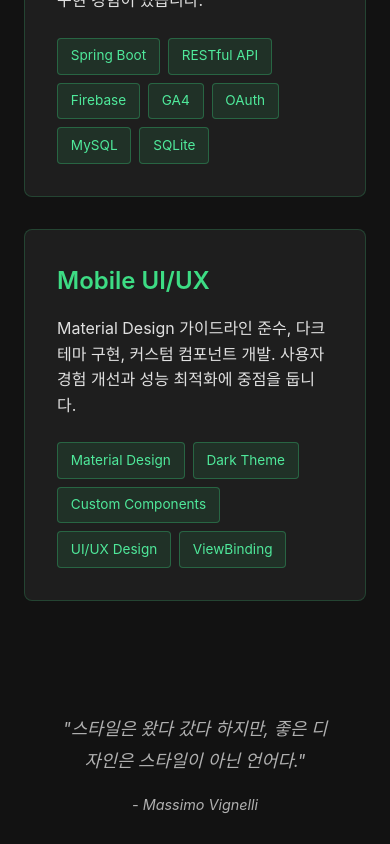
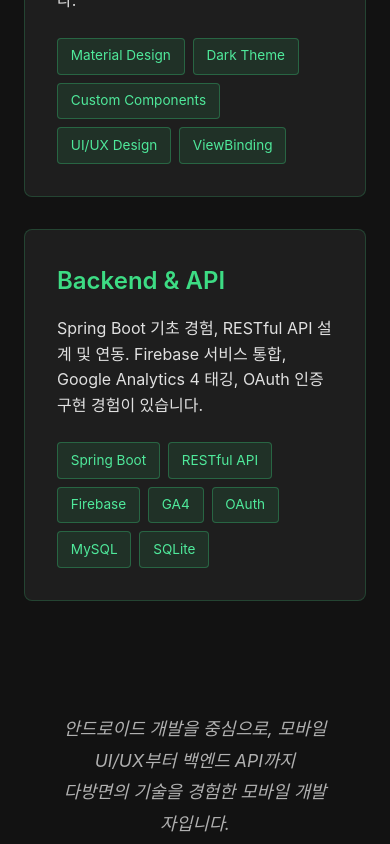
Before and after one commit to janghos/resume_site, a React (Create React App) app: page / in a window 390 px wide. Shown: the part 3620-4464 px from the top of the page. Built offline with nearby package versions, Linux system fonts and the light colour scheme; no server answers.

Commit message:
[feat] Expertise 섹션 개선
- Android Development, Mobile UI/UX, Backend & API 순서 변경
- 멘트를 다방면 경험한 모바일 개발자로 변경
- 안드로이드 개발 중심의 전문성 강조

```diff
--- a/src/components/Expertise.js
+++ b/src/components/Expertise.js
@@ -9,14 +9,14 @@ const Expertise = () => {
       skills: ['Kotlin', 'Java', 'Coroutine', 'Jetpack Compose', 'MVVM', 'Retrofit2', 'Room', 'SQLite']
     },
     {
+      title: 'Mobile UI/UX',
+      description: 'Material Design 가이드라인 준수, 다크 테마 구현, 커스텀 컴포넌트 개발. 사용자 경험 개선과 성능 최적화에 중점을 둡니다.',
+      skills: ['Material Design', 'Dark Theme', 'Custom Components', 'UI/UX Design', 'ViewBinding']
+    },
+    {
       title: 'Backend & API',
       description: 'Spring Boot 기초 경험, RESTful API 설계 및 연동. Firebase 서비스 통합, Google Analytics 4 태깅, OAuth 인증 구현 경험이 있습니다.',
       skills: ['Spring Boot', 'RESTful API', 'Firebase', 'GA4', 'OAuth', 'MySQL', 'SQLite']
-    },
-    {
-      title: 'Mobile UI/UX',
-      description: 'Material Design 가이드라인 준수, 다크 테마 구현, 커스텀 컴포넌트 개발. 사용자 경험 개선과 성능 최적화에 중점을 둡니다.',
-      skills: ['Material Design', 'Dark Theme', 'Custom Components', 'UI/UX Design', 'ViewBinding']
     }
   ];
 
@@ -38,8 +38,7 @@ const Expertise = () => {
           ))}
         </div>
         <div className="quote">
-          <p>"스타일은 왔다 갔다 하지만, 좋은 디자인은 스타일이 아닌 언어다."</p>
-          <p className="quote-author">- Massimo Vignelli</p>
+          <p>안드로이드 개발을 중심으로, 모바일 UI/UX부터 백엔드 API까지<br />다방면의 기술을 경험한 모바일 개발자입니다.</p>
         </div>
       </div>
     </section>
```
